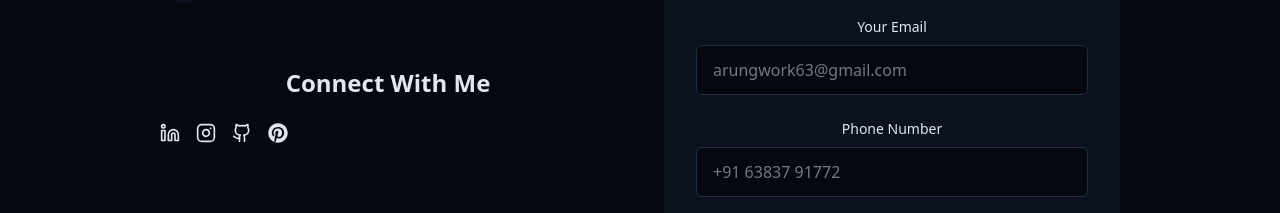
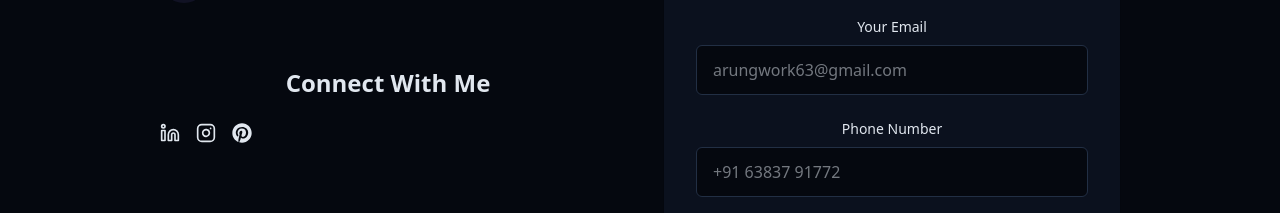
Before and after one commit to arungovindhasamygithub/arun-new, a React (Vite) app: page / in a window 1280 px wide. Shown: the part 6929-7142 px from the top of the page. Built offline with nearby package versions, Linux system fonts and the light colour scheme.

Commit message:
Remove GitHub icon and link from ContactSection
Removed GitHub link and icon from the contact section.

```diff
--- a/src/components/ContactSection.jsx
+++ b/src/components/ContactSection.jsx
@@ -1,5 +1,4 @@
 import {
-  Github,
   Instagram,
   Linkedin,
   Mail,
@@ -183,13 +182,6 @@ export const ContactSection = () => {
                   <Instagram className="h-5 w-5 hover:text-primary" />
                 </a>
                 <a
-                  href="https://github.com/arungovindhasamygithub?tab=repositories"
-                  target="_blank"
-                  rel="noopener noreferrer"
-                >
-                  <Github className="h-5 w-5 hover:text-primary" />
-                </a>
-                <a
                   href="https://in.pinterest.com/arungwork63/icons"
                   target="_blank"
                   rel="noopener noreferrer"
```
